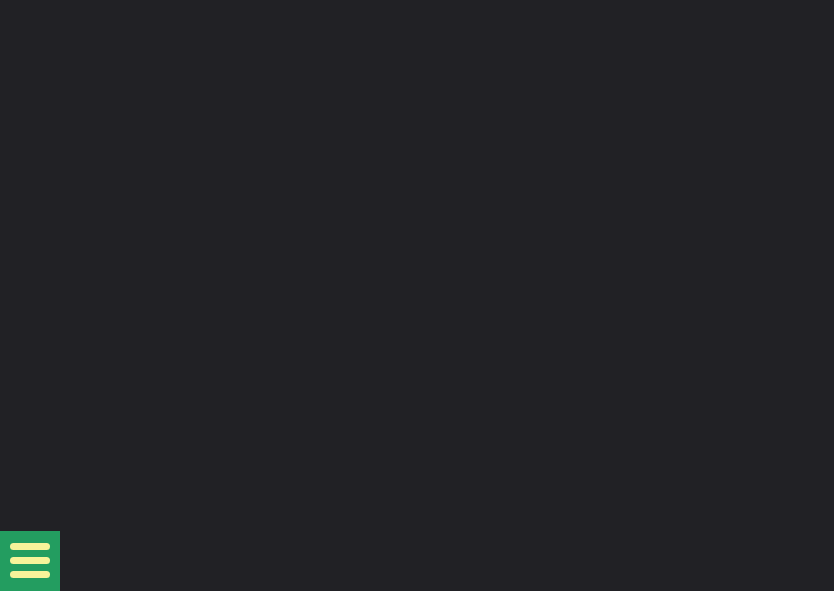
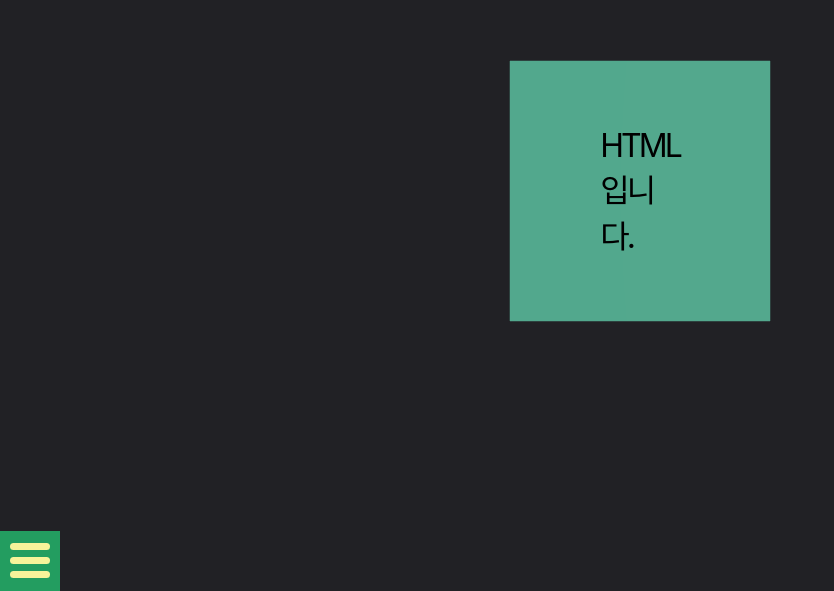
Before and after one commit to Howarf/LearnR3f, a React (Create React App) app: page /ScrollCanvas in a window 1280 px wide. Before the commit this address had no page. Shown: the part 209-800 px from the top of the page, without its empty margins (0-834 px from the left). Built offline with nearby package versions, Linux system fonts and the light colour scheme.

Commit message:
✅ ScrollWithCanvas

```diff
--- a/src/App.js
+++ b/src/App.js
@@ -6,9 +6,8 @@ import UiPairing from './component/uiPairing';
 import Mix_Controlls from './component/mix_controlls';
 import MixingHTML from './component/mixingHTML';
 import CanvasWithText from './component/canvasWithText';
+import ScrollCanvas from './component/scrollCanvas';
 import './App.css';
-
-
 
 export default function App(){
     return(
@@ -16,12 +15,13 @@ export default function App(){
             <div className='App'>
                 <Menu/>
                 <Routes>
-                    <Route path='/' element={<Home/>}/>
-                    <Route path='/Cube' element={<Cube/>}/>
-                    <Route path='/UiPairing' element={<UiPairing/>}/>
-                    <Route path='/Mix_Controlls' element={<Mix_Controlls/>}/>
-                    <Route path='/Mix_HTML' element={<MixingHTML/>}/>
-                    <Route path='/CanvasWithText' element={<CanvasWithText/>}/>
+                    <Route path='/' element={<Home />} />
+                    <Route path='/Cube' element={<Cube />} />
+                    <Route path='/UiPairing' element={<UiPairing />} />
+                    <Route path='/Mix_Controlls' element={<Mix_Controlls />} />
+                    <Route path='/Mix_HTML' element={<MixingHTML />} />
+                    <Route path='/CanvasWithText' element={<CanvasWithText />} />
+                    <Route path='/ScrollCanvas' element={<ScrollCanvas />} />
                 </Routes>
             </div>
         </BrowserRouter>
--- a/src/component/menu.js
+++ b/src/component/menu.js
@@ -63,6 +63,7 @@ export default function Menu(){
                         <Link to={'/Mix_Controlls'}><li>여러가지 컨트롤러</li></Link>
                         <Link to={'/Mix_HTML'}><li>HTML로 제어하기</li></Link>
                         <Link to={'/CanvasWithText'}><li>캔버스에글자넣기</li></Link>
+                        <Link to={'/ScrollCanvas'}><li>캔버스에 스크롤적용</li></Link>
                     </ul>
                 </div>
             </div>
--- /dev/null
+++ b/src/component/scrollCanvas.js
@@ -0,0 +1,58 @@
+import * as THREE from 'three';
+import { Html } from "@react-three/drei";
+import { Canvas, useFrame, useThree } from "@react-three/fiber";
+import { useRef, useState } from "react";
+import styles from '../css/scrollCanvas.module.css';
+
+function Box({text, color, ...props}){
+    const [hover, setHover] = useState(false);
+    return(
+        <mesh {...props} onPointerOver={(e)=>setHover(true)} onPointerOut={(e)=>setHover(false)}>
+            <boxGeometry args={[2, 2, 2]} />
+            <meshStandardMaterial color={hover ? 'hotpink' : color} />
+            <Html className={styles.cube} position={[0, 0, 1]} center>
+                {text}
+            </Html>
+        </mesh>
+    )
+}
+
+function ScrollContainer({ scroll, children}){
+    const { viewport } = useThree();
+    const group = useRef();
+    useFrame((state, delta)=>{
+        group.current.position.y = THREE.MathUtils.damp(group.current.position.y, viewport.height * scroll.current, 4, delta);
+
+    })
+    return <group ref={group}>{children}</group>
+}
+
+function Scene(){
+    const viewport = useThree((state)=> state.viewport);
+    return(
+        <>
+            <Box text={<span>HTML입니다.</span>} color="aquamarine" />
+            <Box text={<h1>h1텍스트</h1>} color="lightblue" position={[0, -viewport.height, 0]} />
+        </>
+    )
+}
+
+export default function ScrollCanvas(){
+    const scrollRef = useRef();
+    const scroll = useRef(0);
+    return(
+        <>
+            <Canvas eventSource={document.getElementById('root')} eventPrefix='client'>
+                <ambientLight intensity={1} />
+                <pointLight position={[10, 0, 10]} intensity={1} />
+                <ScrollContainer scroll={scroll}>
+                    <Scene />
+                </ScrollContainer>
+            </Canvas>
+            <div className={styles.scroll} ref={scrollRef}
+            onScroll={(e)=> (scroll.current = e.target.scrollTop / (e.target.scrollHeight - e.target.clientHeight))}>
+                <div style={{height: `200vh`, pointerEvents: `none`}}></div>
+            </div>
+        </>
+    )
+}
--- /dev/null
+++ b/src/css/scrollCanvas.module.css
@@ -0,0 +1,19 @@
+html, body, #root {
+    width: 100%;
+    height: 100%;
+    margin: 0;
+    padding: 0;
+}
+.scroll {
+    position: absolute;
+    width: 100vw;
+    height: 100vh;
+    overflow-y: auto;
+    top: 0;
+    left: 0;
+  }
+.cube {
+    font-size: 2em;
+    letter-spacing: -3px;
+}
+span, h1{width: 100%;}
```
